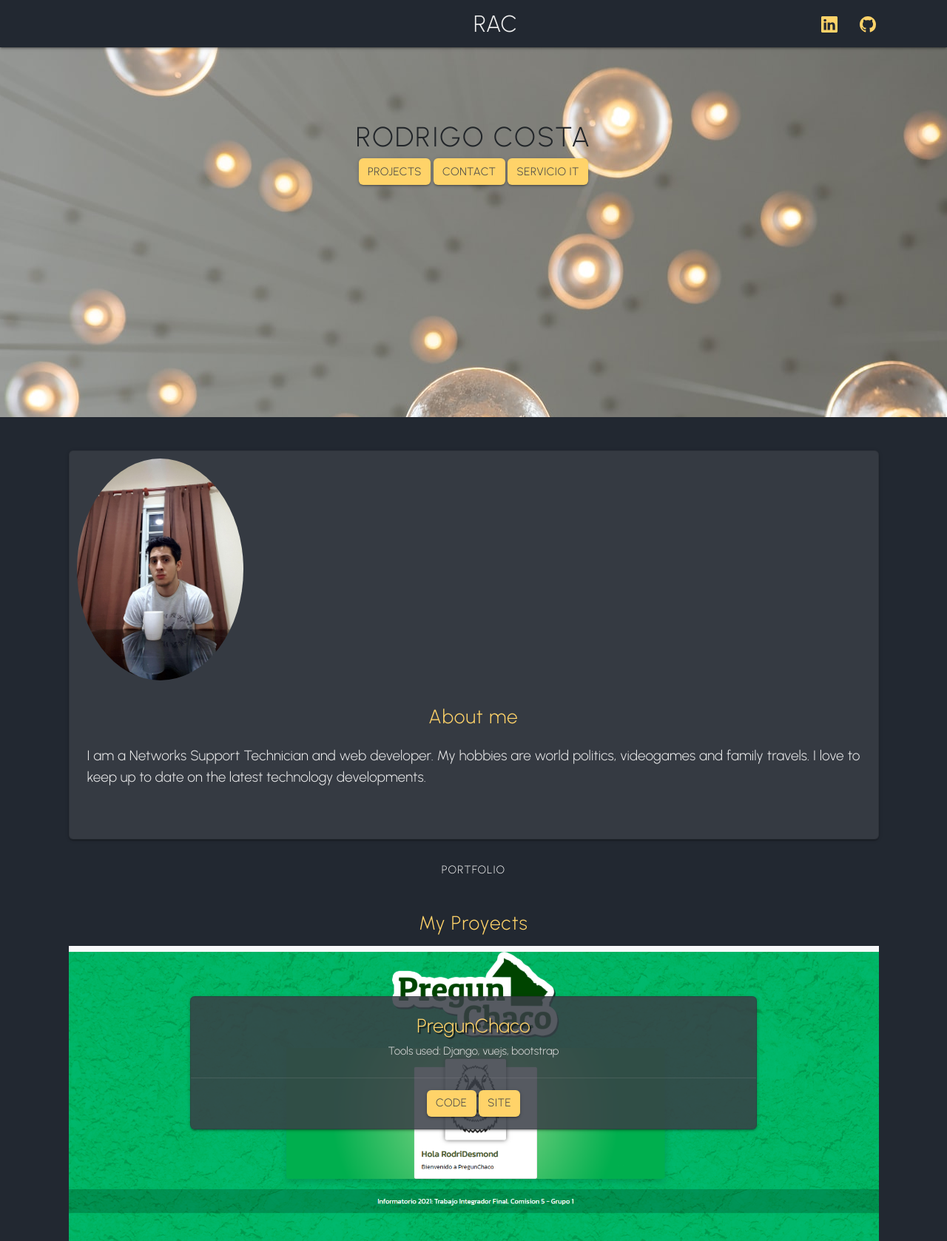
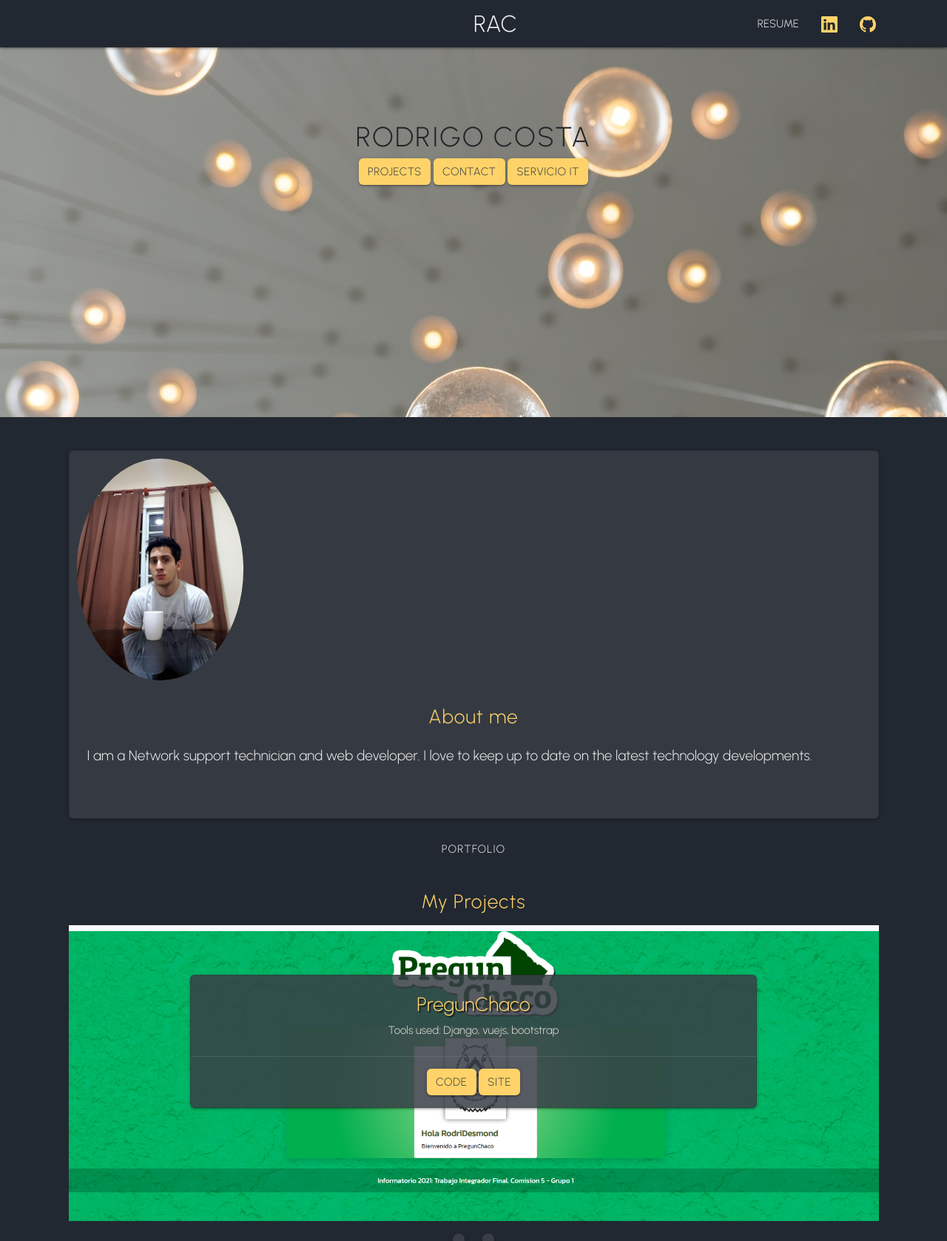
Before and after one commit to RodriDesmond/portfolio, a Django app: page / in a window 1280 px wide. Shown: the top 1678 px of the page at 74% size. Run offline with Django 3.2, Linux system fonts and the light colour scheme; some libraries are stand-ins or nearby versions.

Commit message:
Update Information
Update resume

```diff
--- a/templates/base.html
+++ b/templates/base.html
@@ -37,15 +37,25 @@
                 <a href="{% url 'servicio_tecnico:home' %}" class="brand-logo text-decoration-none">RAC</a >
 
                 <ul id="nav-mobile" class="right hide-on-med-and-down">
-                    <li><a href="http://www.linkedin.com/in/rodrigo-andrés-costa-6824b95a" target="_blank"><svg
-                        xmlns="http://www.w3.org/2000/svg" width="22" height="22" fill="#FFD369"
-                        class="bi bi-linkedin" viewBox="0 0 16 16">
-                        <path
-                            d="M0 1.146C0 .513.526 0 1.175 0h13.65C15.474 0 16 .513 16 1.146v13.708c0 .633-.526 1.146-1.175 1.146H1.175C.526 16 0 15.487 0 14.854V1.146zm4.943 12.248V6.169H2.542v7.225h2.401zm-1.2-8.212c.837 0 1.358-.554 1.358-1.248-.015-.709-.52-1.248-1.342-1.248-.822 0-1.359.54-1.359 1.248 0 .694.521 1.248 1.327 1.248h.016zm4.908 8.212V9.359c0-.216.016-.432.08-.586.173-.431.568-.878 1.232-.878.869 0 1.216.662 1.216 1.634v3.865h2.401V9.25c0-2.22-1.184-3.252-2.764-3.252-1.274 0-1.845.7-2.165 1.193v.025h-.016a5.54 5.54 0 0 1 .016-.025V6.169h-2.4c.03.678 0 7.225 0 7.225h2.4z" />
-                    </svg></a></li>
-                <li><a href="https://github.com/RodriDesmond/" target="_blank"><svg xmlns="http://www.w3.org/2000/svg" width="22" height="22" fill="#FFD369" class="bi bi-github" viewBox="0 0 16 16">
-                        <path d="M8 0C3.58 0 0 3.58 0 8c0 3.54 2.29 6.53 5.47 7.59.4.07.55-.17.55-.38 0-.19-.01-.82-.01-1.49-2.01.37-2.53-.49-2.69-.94-.09-.23-.48-.94-.82-1.13-.28-.15-.68-.52-.01-.53.63-.01 1.08.58 1.23.82.72 1.21 1.87.87 2.33.66.07-.52.28-.87.51-1.07-1.78-.2-3.64-.89-3.64-3.95 0-.87.31-1.59.82-2.15-.08-.2-.36-1.02.08-2.12 0 0 .67-.21 2.2.82.64-.18 1.32-.27 2-.27.68 0 1.36.09 2 .27 1.53-1.04 2.2-.82 2.2-.82.44 1.1.16 1.92.08 2.12.51.56.82 1.27.82 2.15 0 3.07-1.87 3.75-3.65 3.95.29.25.54.73.54 1.48 0 1.07-.01 1.93-.01 2.2 0 .21.15.46.55.38A8.012 8.012 0 0 0 16 8c0-4.42-3.58-8-8-8z"/>
-                      </svg></a></li>
+                    <li>
+                        <a href="https://drive.google.com/file/d/1C9vgTO1jEvKw1GyJBfFogkZ1CljfdBRY/view" target="_blank">
+                            RESUME
+                        </a>
+                </li>
+                <li>
+                    <a href="http://www.linkedin.com/in/rodrigo-andrés-costa-6824b95a" target="_blank">
+                        <svg xmlns="http://www.w3.org/2000/svg" width="22" height="22" fill="#FFD369" class="bi bi-linkedin" viewBox="0 0 16 16">
+                                <path d="M0 1.146C0 .513.526 0 1.175 0h13.65C15.474 0 16 .513 16 1.146v13.708c0 .633-.526 1.146-1.175 1.146H1.175C.526 16 0 15.487 0 14.854V1.146zm4.943 12.248V6.169H2.542v7.225h2.401zm-1.2-8.212c.837 0 1.358-.554 1.358-1.248-.015-.709-.52-1.248-1.342-1.248-.822 0-1.359.54-1.359 1.248 0 .694.521 1.248 1.327 1.248h.016zm4.908 8.212V9.359c0-.216.016-.432.08-.586.173-.431.568-.878 1.232-.878.869 0 1.216.662 1.216 1.634v3.865h2.401V9.25c0-2.22-1.184-3.252-2.764-3.252-1.274 0-1.845.7-2.165 1.193v.025h-.016a5.54 5.54 0 0 1 .016-.025V6.169h-2.4c.03.678 0 7.225 0 7.225h2.4z" />
+                            </svg>
+                    </a>
+                </li>
+                <li>
+                    <a href="https://github.com/RodriDesmond/" target="_blank">
+                        <svg xmlns="http://www.w3.org/2000/svg" width="22" height="22" fill="#FFD369" class="bi bi-github" viewBox="0 0 16 16">
+                                <path d="M8 0C3.58 0 0 3.58 0 8c0 3.54 2.29 6.53 5.47 7.59.4.07.55-.17.55-.38 0-.19-.01-.82-.01-1.49-2.01.37-2.53-.49-2.69-.94-.09-.23-.48-.94-.82-1.13-.28-.15-.68-.52-.01-.53.63-.01 1.08.58 1.23.82.72 1.21 1.87.87 2.33.66.07-.52.28-.87.51-1.07-1.78-.2-3.64-.89-3.64-3.95 0-.87.31-1.59.82-2.15-.08-.2-.36-1.02.08-2.12 0 0 .67-.21 2.2.82.64-.18 1.32-.27 2-.27.68 0 1.36.09 2 .27 1.53-1.04 2.2-.82 2.2-.82.44 1.1.16 1.92.08 2.12.51.56.82 1.27.82 2.15 0 3.07-1.87 3.75-3.65 3.95.29.25.54.73.54 1.48 0 1.07-.01 1.93-.01 2.2 0 .21.15.46.55.38A8.012 8.012 0 0 0 16 8c0-4.42-3.58-8-8-8z"/>
+                            </svg>
+                    </a>
+                </li>
                 </ul>
                 <a href="#" data-target="mobile-demo" class="sidenav-trigger"><i class="material-icons">menu</i></a>
             </div>
@@ -57,7 +67,7 @@
             <a class="h3" style="text-decoration: none; color: var(--dark);" href="{% url 'servicio_tecnico:home' %}" class="brand-logo">RAC</a >
           </div>
           <br/><br/>
-            <li><a href="#trabajos">Proyects</a></li>
+            <li><a href="#trabajos">Projects</a></li>
             <li><a href="#experiencia">Experience</a></li>
             <li><a href="#educacion">Education</a></li>
             <li><a href="#habilidades">Skills</a></li>
--- a/templates/index.html
+++ b/templates/index.html
@@ -15,7 +15,7 @@
                 <div class="card-stacked">
                     <div class="card-content">
                         <h3 class="aboutmeh3 light" style="color: var(--bg);">About me</h3><br>
-                        <p class="aboutme">I am a Networks Support Technician and web developer. My hobbies are world politics, videogames and family travels. I love to keep up to date on the latest technology developments.
+                        <p class="aboutme">I am a Network support technician and web developer. I love to keep up to date on the latest technology developments.
                         </p><br><br>
                     </div>
                 </div>
@@ -27,7 +27,7 @@
 <div class="block lighten-4">
     <p class="titulos light">PORTFOLIO</p>
     <br><br>
-    <h3 class="titulos light" style="color: var(--bg);">My Proyects</h3>
+    <h3 class="titulos light" style="color: var(--bg);">My Projects</h3>
     <!-- proyects  -->
     <div class="container section" id="trabajos">
         <div class="row">
@@ -147,7 +147,7 @@
     <div class="container section" id="habilidades">
         <div class="row">
             <div class="col s12 m6">
-                <h5 style="color: var(--bg);">Lenguage skills</h5>
+                <h5 style="color: var(--bg);">Language skills</h5>
                 <div class="card-panel hoverable">
                     <span>Spanish</span>
                     <div class="progress">
```
